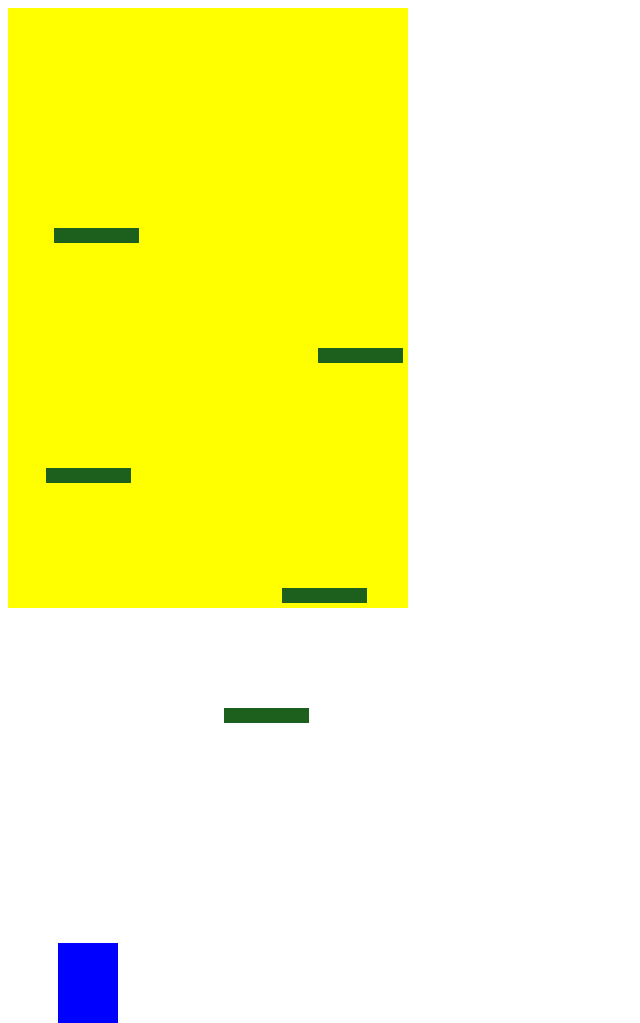
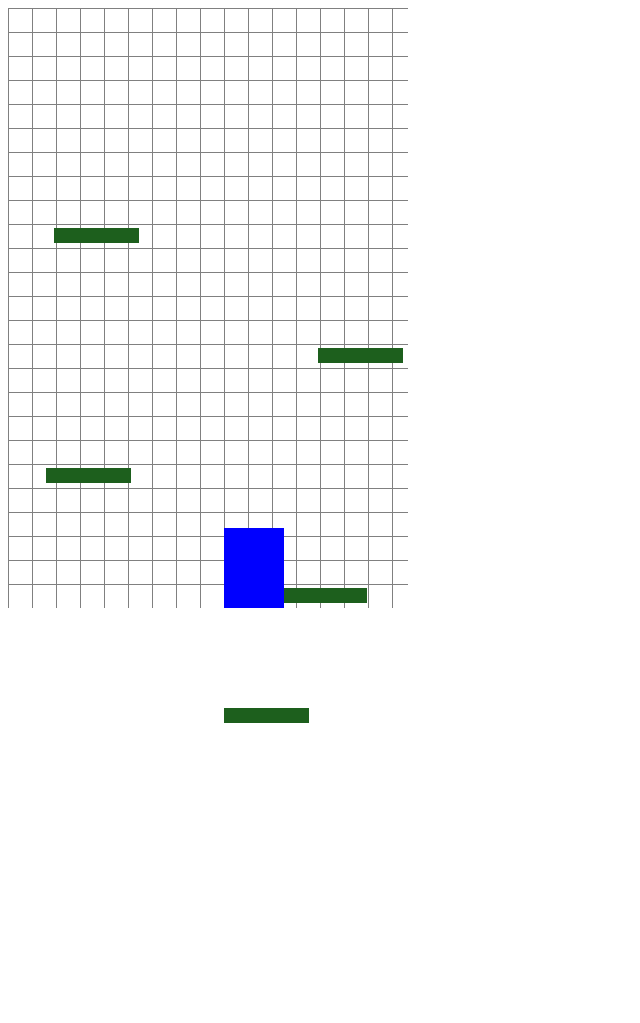
Before and after one commit to bsamimi1/DoodleJumpWebVersion, a plain HTML site: page index.html in a window 1280 px wide. Shown: the whole page, without its empty margins (0-640 px from the left). After the commit the page ends 800 px from the top, so only its background shows below. Drawn offline with Linux system fonts and the light colour scheme.

Commit message:
grid background

```diff
--- a/app.js
+++ b/app.js
@@ -1,7 +1,7 @@
 const boundary = document.querySelector(".boundary");
 const character = document.createElement("div");
 
-let characterLeftSpace = 50;
+let characterLeftSpace = 0;
 let characterBottomSpace = 250;
 let isGameOver = false;
 const platforms = [];
@@ -12,6 +12,7 @@ let downTimerId;
 function initializeCharacter() {
   character.classList.add("character");
   boundary.appendChild(character);
+  characterLeftSpace = platforms[0].left;
   character.style.left = characterLeftSpace + "px";
   character.style.bottom = characterBottomSpace + "px";
 }
@@ -74,10 +75,14 @@ function charFall() {
 }
 
 function gameOver() {
-  console.log("game over");
+  isGameOver = true;
+  clearInterval(upTimerId);
+  clearInterval(downTimerId);
 }
 
-initializeCharacter();
-createPlatforms();
-setInterval(movePlatforms, 30);
-charJump();
+if (!isGameOver) {
+  createPlatforms();
+  initializeCharacter();
+  setInterval(movePlatforms, 30);
+  charJump();
+}
--- a/styles.css
+++ b/styles.css
@@ -1,8 +1,11 @@
 .boundary {
     width: 400px;
     height: 600px;
-    background-color: yellow;
+    background-size: 6% 4%;
     position: relative;
+    background-image:
+    linear-gradient(to right, grey 1px, transparent 1px),
+    linear-gradient(to bottom, grey 1px, transparent 1px);
 }
 
 .character {
```
